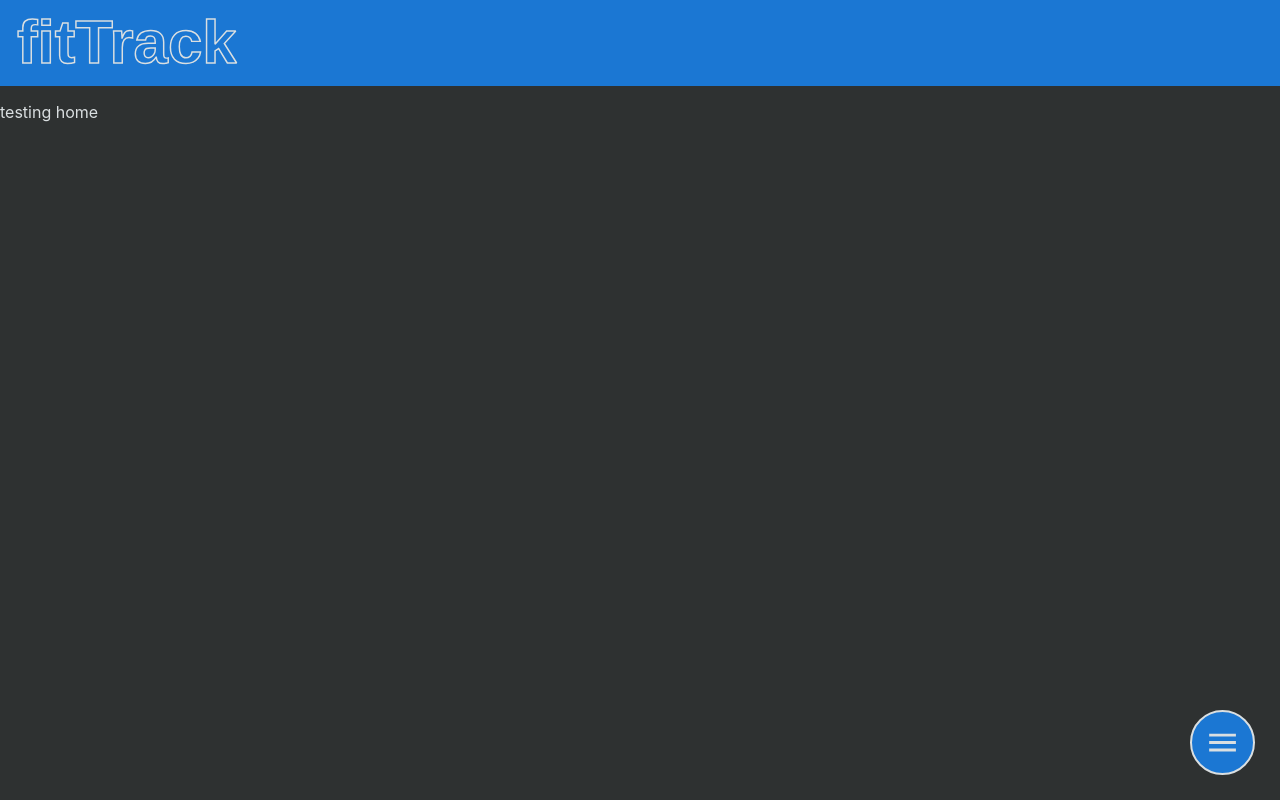
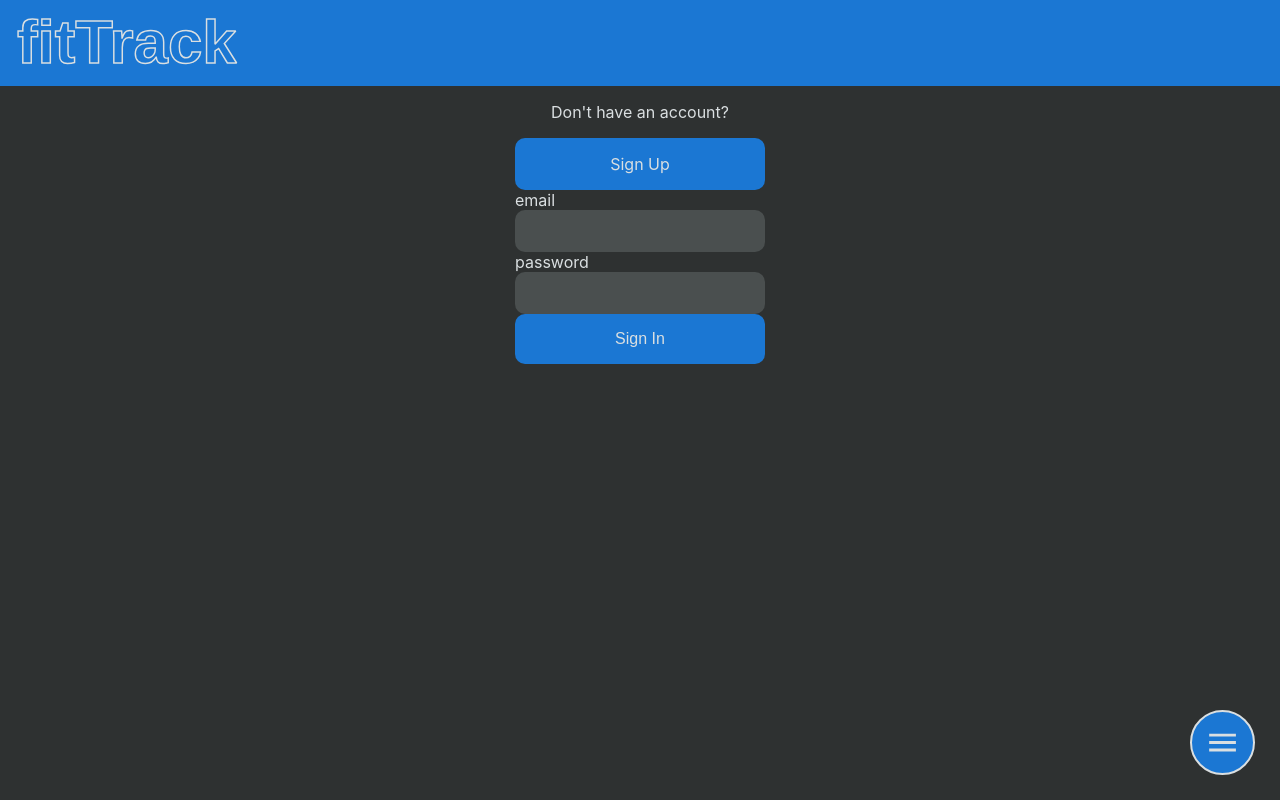
Before and after one commit to heardMan/fitTrack, a React (Create React App) app: page / in a window 1280 px wide. Built offline with nearby package versions, Linux system fonts and the light colour scheme.

Commit message:
adding a sample login flow

```diff
--- a/src/App.css
+++ b/src/App.css
@@ -93,3 +93,64 @@
   height:50%;
   transform: scale(1.15);
 }
+
+/**
+ * this controls the styling for the sign up component in SignUp.js
+ */
+#sign-up {
+  text-align: center;
+}
+
+#sign-up > div {
+  width: 250px;
+  margin-right: auto;
+  margin-left: auto;
+
+}
+
+#sign-up > div > a {
+  display: block;
+
+  border-radius: 10px;
+  padding: 1rem;
+  font-size: 1rem;
+
+  text-decoration: none;
+  color: #DADFE1;
+  background-color: #1B77D3;
+  border: none;
+}
+
+#sign-in {
+  width: 250px;
+  margin-right: auto;
+  margin-left: auto;
+}
+
+#sign-in > .form-field {
+  width: 250px;
+}
+
+#sign-in > div > input[type='email'],
+input[type='password'] {
+  display:block;
+  width: 246px;
+  border-radius: 10px;
+  height: 40px;
+  font-size: 1rem;
+
+  background-color: #4A4F4F;
+  border: none;
+}
+
+#sign-in > div > input[type='submit'] {
+  width: 100%;
+
+  border-radius: 10px;
+  padding: 1rem;
+  font-size: 1rem;
+
+  color: #DADFE1;
+  background-color: #1B77D3;
+  border: none;
+}
--- a/src/App.js
+++ b/src/App.js
@@ -1,10 +1,3 @@
-import { BrowserRouter as Router, Route, Link, Switch } from "react-router-dom";
-import Header from "./components/Header.js";
-import Nav from "./components/Nav.js";
-import Home from "./views/Home.js";
-import SignIn from "./views/SignIn.js";
-import './App.css';
-
 /**
  * @name App.js
  * @author Mark Heard
@@ -15,18 +8,56 @@ import './App.css';
  *
  */
 
+import { BrowserRouter as Router, Route, Link, Switch } from "react-router-dom";
+import Header from "./components/Header.js";
+import Nav from "./components/Nav.js";
+import Home from "./views/Home.js";
+import './App.css';
+
+//Import react library with useState hook for testing purposes.
+import React, { useState, Fragment } from 'react';
+
+//import the SignIn component to render in the case that requester is not logged in
+import SignIn from "./components/SignIn.js";
+
+//import the SignUp component to render in the case that requester is not logged in
+import SignUp from "./components/SignUp.js";
+
+//import the SignIn component to render in the case that requester is not logged in
+import Register from "./components/Register.js";
+
 function App() {
+
+  //temporary state variables used to mimic authentication protocols
+  const [signedIn, setSignedIn] = useState(false);
+
   return (
     <Router>
+      {
+        /**
+         * DARK/LIGHT THEME CONTROLLED BY CLASSNAMES: 'light' & 'dark'
+         */
+      }
       <div id='app' className='dark'>
         <Header />
         <Nav />
         <main>
-          <Switch>
-            <Route path="/" exact component={Home} />
-            <Route path="/signin" component={SignIn} />
-            <Route render={() => <Home/>} />
-          </Switch>
+          {
+            //if the visitor is SIGNED IN render any of the following
+            //components upon request
+            signedIn ?
+              <Switch>
+                <Route path="/" exact component={Home} />
+                <Route render={() => <Home />} />
+              </Switch>
+              :
+              //if the visitoe is NOT SIGNED IN
+              //prompt them to register or sign in
+              <Switch>
+                <Route path="/register" exact component={Register} />
+                <Route render={() => <><SignUp /><SignIn /></>} />
+              </Switch>
+          }
         </main>
       </div>
     </Router>
--- a/src/components/Nav.js
+++ b/src/components/Nav.js
@@ -6,7 +6,7 @@
  * @component A simple navigation comoponent used to display a title logo
  */
 
-//Import react library with useEffect and useState hooks.
+//Import react library with useState hook and Fragment component.
 import React, { useState, Fragment } from 'react';
 
 //Import menu icon to display on nav toggle when closed
@@ -38,7 +38,7 @@ const Nav = () => {
                 //if display is true return
                 //a menu with set of links
                 //a button that displays the close icon
-                //using the short hand React fragment notation
+                //using the short-hand React fragment notation
                 <>
                     <button id='nav-toggle' onClick={toggle}>
                         <img id='nav-status-icon' src={closeIcon} alt='hamburger menu icon'/>
--- a/src/views/SignIn.js
+++ b/src/components/Register.js
@@ -1,24 +1,27 @@
 /**
- * @name SignIn.js
+ * @name Register.js
  * @author Mark Heard
  * @version 1.0
  * @copyright 2021
  * @view A home view for the fitTrack application
  */
 
+import { Link } from "react-router-dom";
 
-const SignIn = () => {
+const Register = () => {
 
     return (
 
         // a parent node with the id of sign-in is returned with in the main tag of the application
 
-        <div id='sign-in'>
-            <p>testing sign in</p>
+        <div id='register'>
+            <p>testing Register</p>
 
             {
                 //comment
             }
+
+            <Link to="/">back</Link>
 
 
 
@@ -29,4 +32,4 @@ const SignIn = () => {
 }
 
 //ES6 export statement
-export default SignIn;
+export default Register;
--- /dev/null
+++ b/src/components/SignIn.js
@@ -0,0 +1,52 @@
+/**
+ * @name SignIn.js
+ * @author Mark Heard
+ * @version 1.0
+ * @copyright 2021
+ * @view A home view for the fitTrack application
+ */
+
+//Import react library with useState hook.
+import React, { useState } from 'react';
+
+const SignIn = () => {
+
+    const [email,setEmail] = useState('');
+    const [password,setPassword] = useState('');
+
+    return (
+
+        // a parent node with the id of sign-in is returned with in the main tag of the application
+
+        <form id='sign-in'>
+
+            {
+                //comment
+            }
+
+
+
+                <div className='form-field'>
+                    <label>email</label>
+                    <input type='email' value={email} onChange={e=>setEmail(e.target.value)} />
+                </div>
+
+                <div className='form-field'>
+                    <label>password</label>
+                    <input type='password' value={password} onChange={e=>setPassword(e.target.value)} />
+                </div>
+
+                <div className='form-field'>
+                    <input type='submit' value='Sign In' />
+                </div>
+
+
+
+        </form >
+
+    );
+
+}
+
+//ES6 export statement
+export default SignIn;
--- /dev/null
+++ b/src/components/SignUp.js
@@ -0,0 +1,34 @@
+/**
+ * @name SignUp.js
+ * @author Mark Heard
+ * @version 1.0
+ * @copyright 2021
+ * @view A home view for the fitTrack application
+ */
+
+import { Link } from "react-router-dom";
+
+const SignUp = () => {
+
+    return (
+
+        // a parent node with the id of sign-in is returned with in the main tag of the application
+
+        <div id='sign-up'>
+            {
+                //comment
+            }
+
+            <p>Don't have an account?</p>
+            <div><Link to="/register">Sign Up</Link></div>
+
+
+
+        </div >
+
+    );
+
+}
+
+//ES6 export statement
+export default SignUp;
--- a/src/views/Home.js
+++ b/src/views/Home.js
@@ -6,22 +6,20 @@
  * @view A home view for the fitTrack application
  */
 
-
 const Home = () => {
 
     return (
-
-        // a parent node with the id of home is returned with in the main tag of the application
-
+        //return a parent node with the id of home is returned with
+        //in the main tag of the application
         <div id='home'>
             <p>testing home</p>
+            <p>if this is displaying you are logged in!</p>
 
             {
-                //We want to return different content depending on whether the user
-                //is logged in or not
+                //present a general page broken up into sections
+                //one for each category of action maybe this could
+                //also be a good place for notifications and messages
             }
-
-
 
         </div >
 
```
